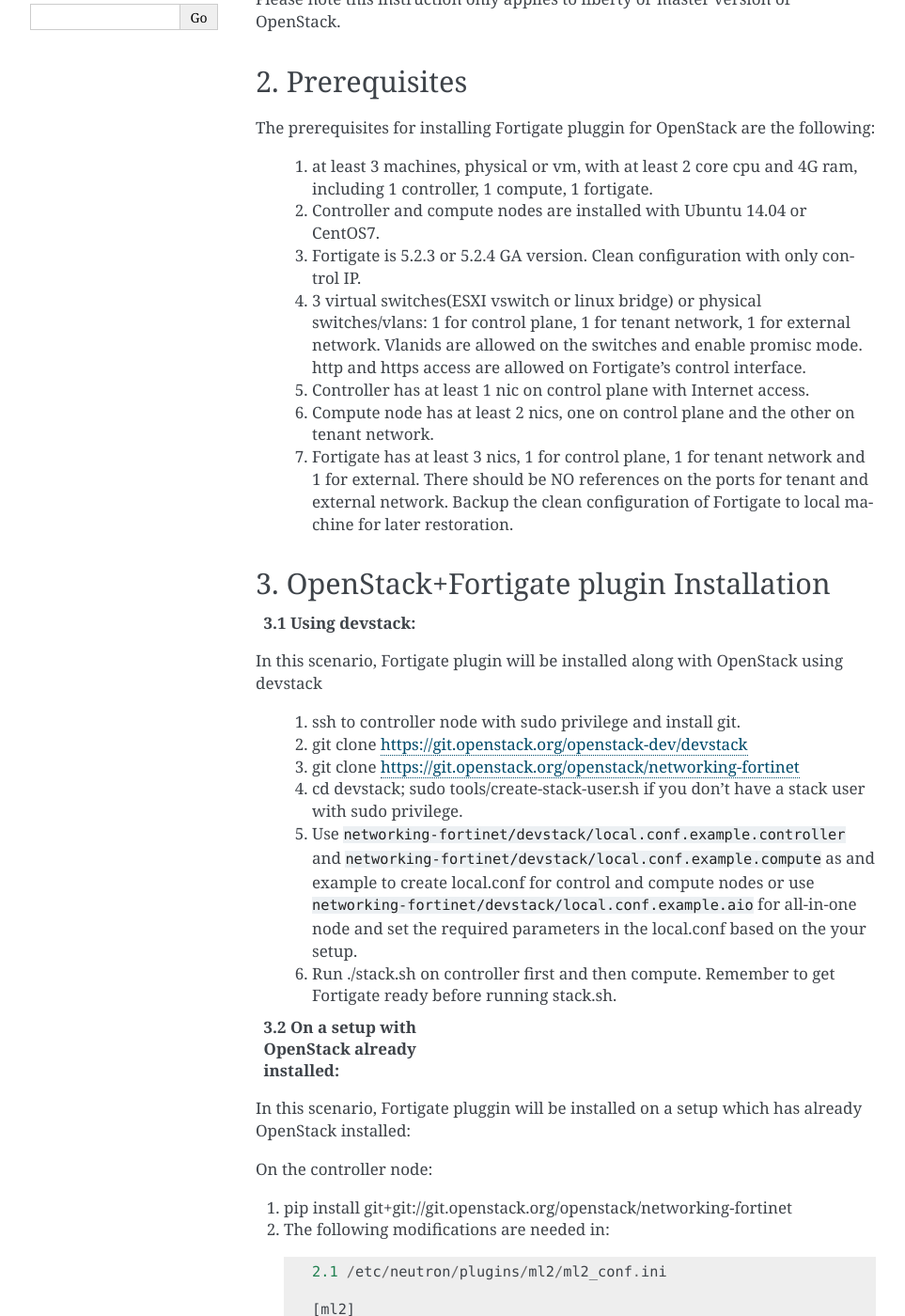
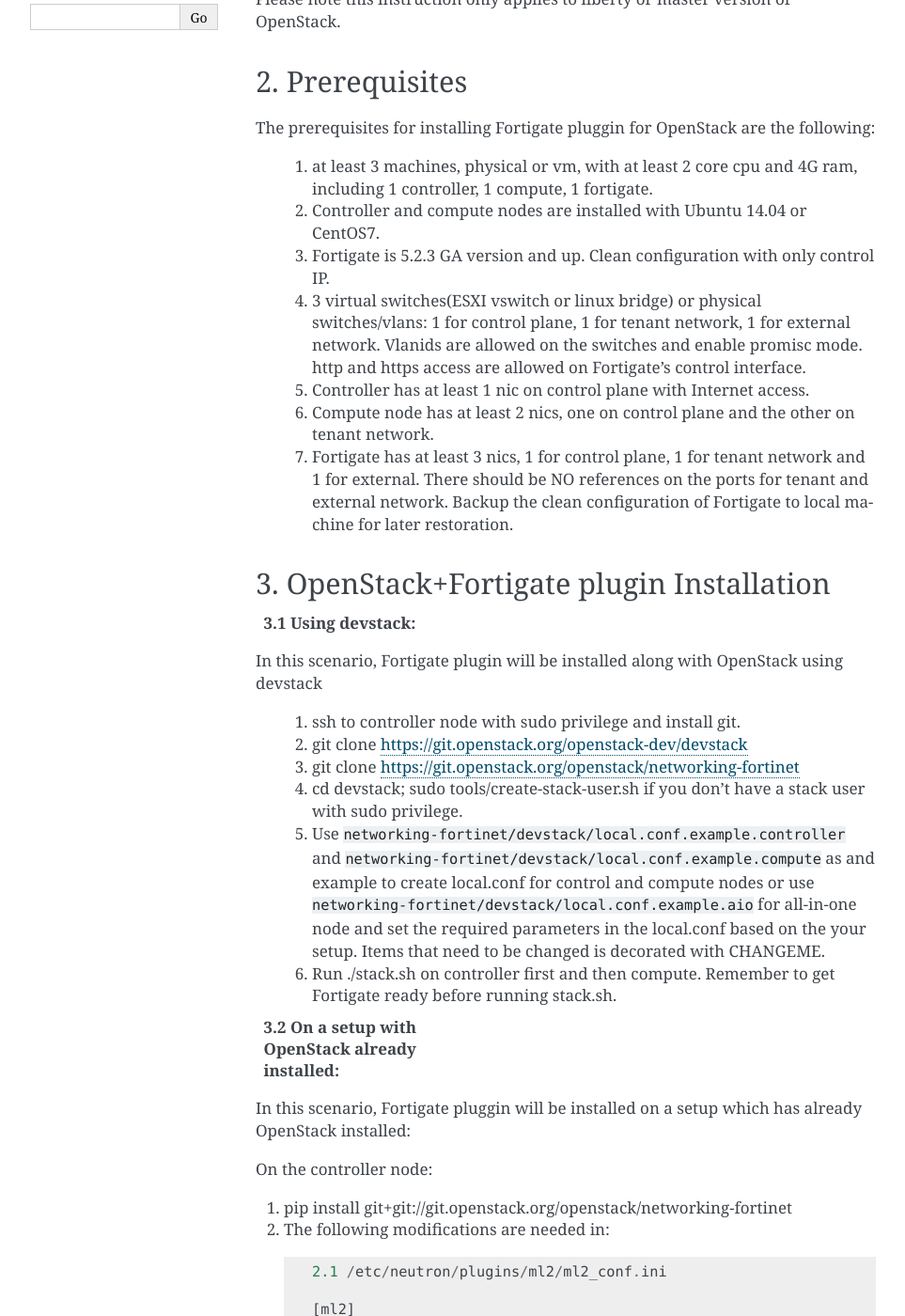
Before and after one commit to openstack-archive/networking-fortinet, a Sphinx documentation site: the page built from doc/source/installation.rst, in a window 1280 px wide and 1400 px high, scrolled down 349 px. Shown: the whole window at 94% size, without its empty margins (148-1111 px from the left). Built offline with Sphinx 7.4.7, drawn with Linux system fonts in a browser that asks for light colours; some of the changed text lies outside the part shown.

Commit message:
update document and config template with fwaas addition.
1. update fwaas related documentation and config.
2. remove gre tunnel config to avoid confusion.
3. update branch to master.

Change-Id: I6895c314dd96400e33f7318e342220ab9b0289f4

```diff
--- a/README.rst
+++ b/README.rst
@@ -4,7 +4,7 @@
 
 Networking-fortinet contains the Fortinet vendor code for Openstack Neutron.
 The project is a connector from Neutron to Fortigate devices, which act as
-network node for OpenStack, including L2/L3 capabilities.
+network node for OpenStack, including L2/L3/FWaaS capabilities.
 
 * Free software: Apache license
 * Documentation: http://docs.openstack.org/developer/networking-fortinet
--- a/doc/source/installation.rst
+++ b/doc/source/installation.rst
@@ -23,12 +23,13 @@
 
     2. Controller and compute nodes are installed with Ubuntu 14.04 or CentOS7.
 
-    3. Fortigate is 5.2.3 or 5.2.4 GA version. Clean configuration with only control IP.
+    3. Fortigate is 5.2.3 GA version and up. Clean configuration with only control IP.
 
     4. 3 virtual switches(ESXI vswitch or linux bridge) or physical switches/vlans:
        1 for control plane, 1 for tenant network, 1 for external network. Vlanids are
        allowed on the switches and enable promisc mode. http and https access are allowed
        on Fortigate’s control interface.
+
     5. Controller has at least 1 nic on control plane with Internet access.
 
     6. Compute node has at least 2 nics, one on control plane and the other on tenant
@@ -53,7 +54,7 @@
 
     4. cd devstack; sudo tools/create-stack-user.sh if you don’t have a stack user with sudo privilege.
 
-    5. Use ``networking-fortinet/devstack/local.conf.example.controller`` and ``networking-fortinet/devstack/local.conf.example.compute`` as and example to create local.conf for control and compute nodes or use ``networking-fortinet/devstack/local.conf.example.aio`` for all-in-one node and set the required parameters in the local.conf based on the your setup.
+    5. Use ``networking-fortinet/devstack/local.conf.example.controller`` and ``networking-fortinet/devstack/local.conf.example.compute`` as and example to create local.conf for control and compute nodes or use ``networking-fortinet/devstack/local.conf.example.aio`` for all-in-one node and set the required parameters in the local.conf based on the your setup. Items that need to be changed is decorated with CHANGEME.
 
     6. Run ./stack.sh on controller first and then compute. Remember to get Fortigate ready before running stack.sh.
 
@@ -102,7 +103,7 @@
     2.2 neutron.conf:
 
     [DEFAULT]
-    service_plugins = router_fortinet
+    service_plugins = router_fortinet,fwaas_fortinet ## If fortigate is used to provide fwaas, add fwaas_fortinet here.
 
 4. neutron-db-manage --config-file /etc/neutron/neutron.conf --config-file /etc/neutron/plugins/ml2/ml2_conf.ini upgrade head
 
```
Also changed, not shown: 3 other files.
